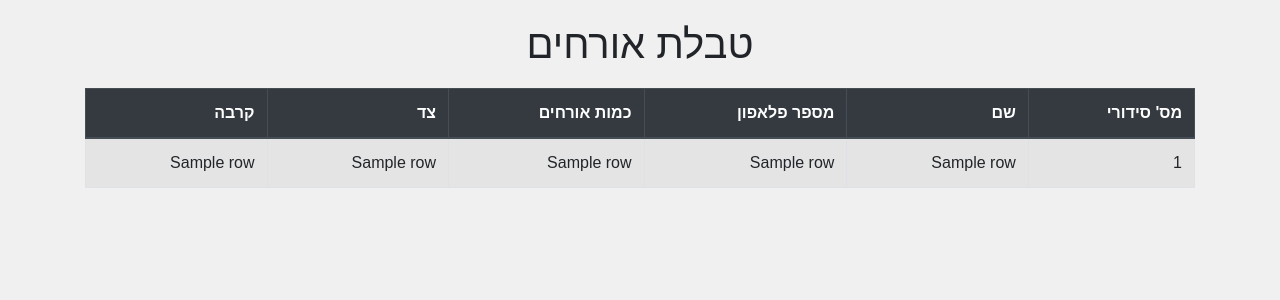
After one commit to orrmb/Guest-Managmet-Project, a Python web app: template ForRaz/templates/guest_table.html in a window 1280 px wide. The commit adds this page. Shown: the top 300 px of the page. Run offline with Jinja, Linux system fonts and the light colour scheme; the template is opened without the code that fills it: most values are stand-ins (such as "Sample title", 1, 10 or a date in 2020); some libraries are stand-ins or nearby versions.

Commit message:
create table guest 19/08

```diff
--- a/ForRaz/static/styles-home.css
+++ b/ForRaz/static/styles-home.css
@@ -115,3 +115,8 @@ button.search-button{
     background-color: #ff9800; /* Orange background */
     color: #fff; /* White text color for contrast */
 }
+
+button.guest-button{
+    background-color: #000000; /* black background */
+    color: #fff; /* White text color for contrast */
+}
--- /dev/null
+++ b/ForRaz/templates/guest_table.html
@@ -0,0 +1,55 @@
+<!DOCTYPE html>
+<html lang="he">
+<head>
+    <meta charset="UTF-8">
+    <meta name="viewport" content="width=device-width, initial-scale=1.0">
+    <title>טבלת אורחים</title>
+    <!-- Bootstrap CSS -->
+    <link href="https://stackpath.bootstrapcdn.com/bootstrap/4.5.2/css/bootstrap.min.css" rel="stylesheet">
+    <style>
+        body {
+            font-family: Arial, sans-serif;
+            background-color: #f0f0f0;
+            text-align: right;
+            direction: rtl;
+            padding: 20px;
+        }
+        table {
+            margin-top: 20px;
+            width: 100%;
+        }
+        th, td {
+            text-align: right;
+        }
+    </style>
+</head>
+<body>
+    <div class="container">
+        <h1 class="text-center">טבלת אורחים</h1>
+        <table class="table table-striped table-bordered">
+            <thead class="thead-dark">
+                <tr>
+                    <th>מס' סידורי</th>
+                    <th>שם</th>
+                    <th>מספר פלאפון</th>
+                    <th>כמות אורחים</th>
+                    <th>צד</th>
+                    <th>קרבה</th>
+                </tr>
+            </thead>
+            <tbody>
+                {% for row in rows %}
+                <tr>
+                    <td>{{ row[0] }}</td>
+                    <td>{{ row[1] }}</td>
+                    <td>{{ row[2] }}</td>
+                    <td>{{ row[3] }}</td>
+                    <td>{{ row[4] }}</td>
+                    <td>{{ row[5] }}</td>
+                </tr>
+                {% endfor %}
+            </tbody>
+        </table>
+    </div>
+</body>
+</html>
```
Also changed, not shown: ForRaz/static/style-search.css (deleted, +0 -23 lines), ForRaz/templates/index.html (added, +55 -0 lines), ForRaz/templates/search_page.html (deleted, +0 -23 lines), ForRaz/test.py (added, +20 -0 lines).
